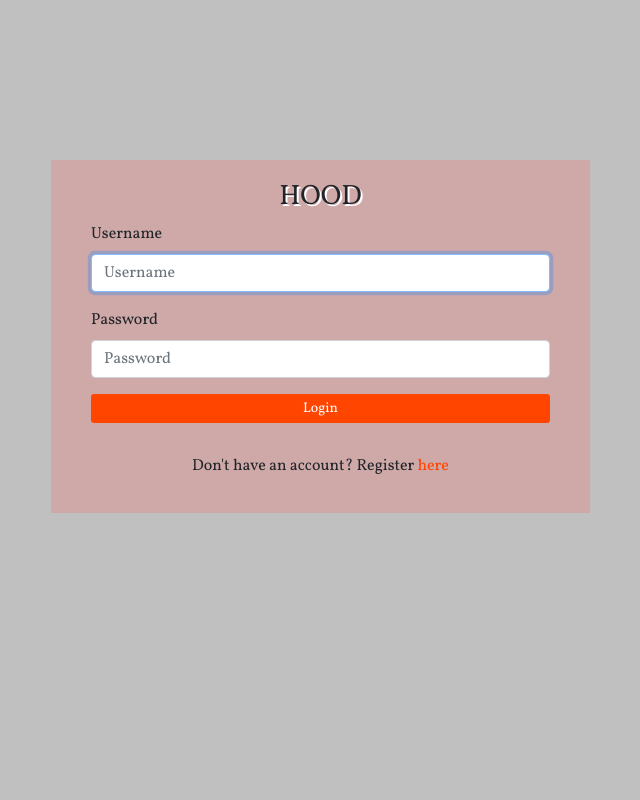
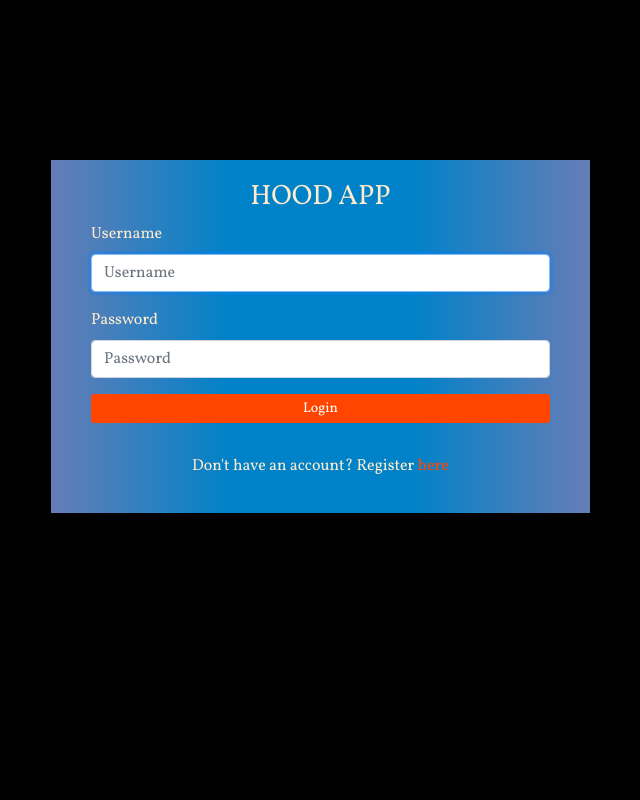
Before and after one commit to uwamahororachel/Neighbourhood, a Django app: page /logout/ in a window 1280 px wide. Shown: the whole page, without its empty margins (314-954 px from the left). Run offline with Django 3.2, Linux system fonts and the light colour scheme; some libraries are stand-ins or nearby versions.

Commit message:
final Commit

```diff
--- a/hoodApp/templates/registration/login.html
+++ b/hoodApp/templates/registration/login.html
@@ -3,13 +3,17 @@
 {% block content %}
 <style>
     body{
-        background-color: rgb(192,192,192);
+        background-color: rgb(0, 0, 0);
         margin: 0 60px;
+
     }
     .col-md-10{
 
+      background: #667db6;  /* fallback for old browsers */
+background: -webkit-linear-gradient(to right, #667db6, #0082c8, #0082c8, #667db6);  /* Chrome 10-25, Safari 5.1-6 */
+background: linear-gradient(to right, #667db6, #0082c8, #0082c8, #667db6); /* W3C, IE 10+/ Edge, Firefox 16+, Chrome 26+, Opera 12+, Safari 7+ */
+      color: blanchedalmond;
         padding:20px 40px;
-        background-color:rgb(207, 168, 168);
     }
 </style>
 <div class="container-fluid">
@@ -23,7 +27,7 @@
       <div class="panel panel-default">
 
         <div class="panel-heading">
-          <h3 class="text-center" style="text-shadow: 2px 2px white;">HOOD</h3>
+          <h3 class="text-center" >HOOD APP</h3>
         </div>
         <div class="panel-body">
 
--- a/hoodApp/templates/registration/registration_form.html
+++ b/hoodApp/templates/registration/registration_form.html
@@ -2,14 +2,18 @@
 {% block content %}
 <style>
     body{
-        background-color: rgb(192,192,192);
+        background-color: rgb(0, 0, 0);
     }
   .col-md-8{
     border-radius:20px;
+    background: #667db6;  /* fallback for old browsers */
+background: -webkit-linear-gradient(to right, #667db6, #0082c8, #0082c8, #667db6);  /* Chrome 10-25, Safari 5.1-6 */
+background: linear-gradient(to right, #667db6, #0082c8, #0082c8, #667db6); /* W3C, IE 10+/ Edge, Firefox 16+, Chrome 26+, Opera 12+, Safari 7+ */
     text-align:center;
   }
   .form-group{
     display:block;
+
   }
 </style>
 <div class='row container'>
--- a/hoodApp/urls.py
+++ b/hoodApp/urls.py
@@ -4,6 +4,16 @@ from . import views
 from django.conf.urls.static import static
 
 urlpatterns = [
+    url(r'^$',views.home,name='home'),
+    url(r'^accounts/profile/', views.my_profile, name='my_profile'),
+    url(r'^index',views.index,name='index'),
+    url(r'^join/(\d+)', views.join, name='join'),
+    url(r'^register/',views.register, name='register'),
+    url(r'^my_profile',views.my_profile,name = 'my_profile'),
+    url(r'^leave',views.leave,name = 'leave'),
+    url(r'^search/', views.search_results, name='search_results'),
+    url(r'^business/(\d+)', views.business, name='business'),
+    url(r'^newbusiness/',views.newbusiness, name='newbusiness'),
 
 ]
 if settings.DEBUG:
```
